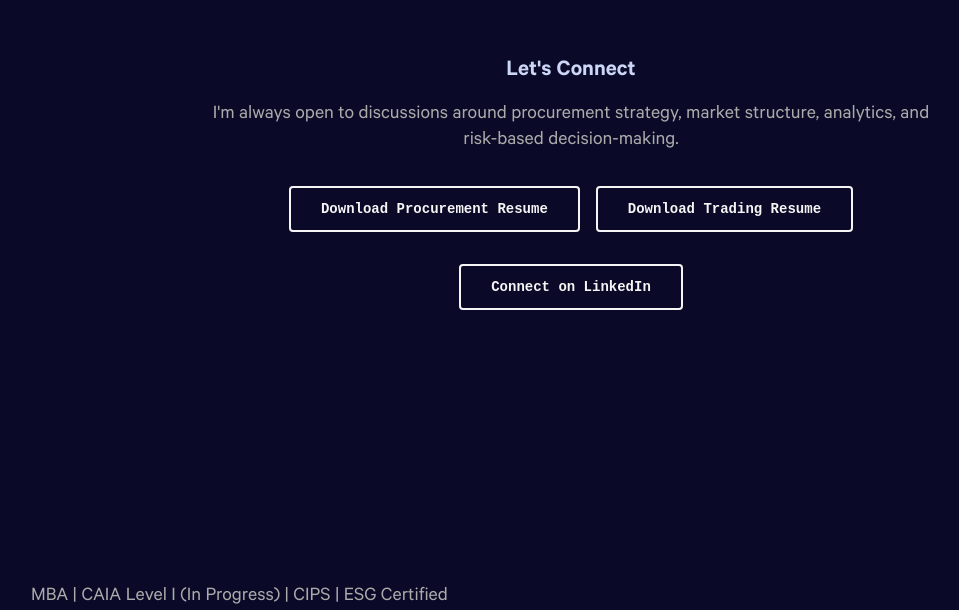
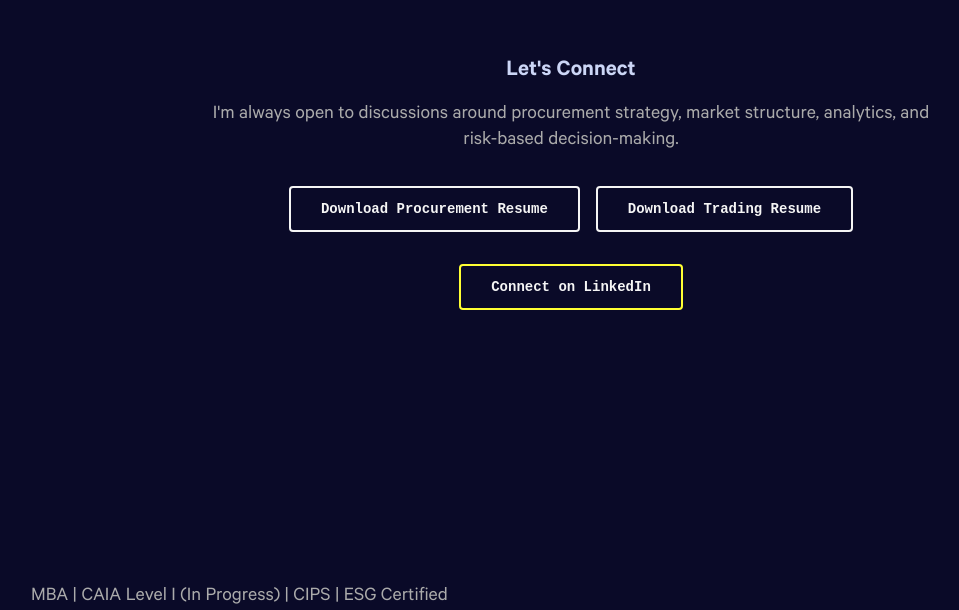
Before and after one commit to ArthurDavidEminat/arthur-david-eminat, a React (Vite) app: page / in a window 1280 px wide. Shown: the part 2131-2741 px from the top of the page, without its empty margins (69-1028 px from the left). Built offline with nearby package versions, Linux system fonts and the light colour scheme; a web font is replaced by a local one.

Commit message:
Add outline to linkedin button

```diff
--- a/src/styles/LandingPage.css
+++ b/src/styles/LandingPage.css
@@ -182,6 +182,18 @@
   margin-bottom: 2rem;
 }
 
+.btn-linkedin {
+  background: transparent;
+  color: var(--white);
+  border-color: var(--green);
+}
+
+.btn-linkedin:hover {
+  background: var(--green);
+  color: var(--dark-navy);
+  transform: translateY(-2px);
+}
+
 .footer {
   padding-bottom: 2rem;
   background-color: var(--green);
--- a/src/v2/Landing.tsx
+++ b/src/v2/Landing.tsx
@@ -163,7 +163,7 @@ export default function LandingPage() {
               href="https://www.linkedin.com/in/arthur-david-eminat"
               target="_blank"
               rel="noopener noreferrer"
-              className="btn btn-secondary"
+              className="btn btn-linkedin"
             >
               Connect on LinkedIn
             </a>
```
